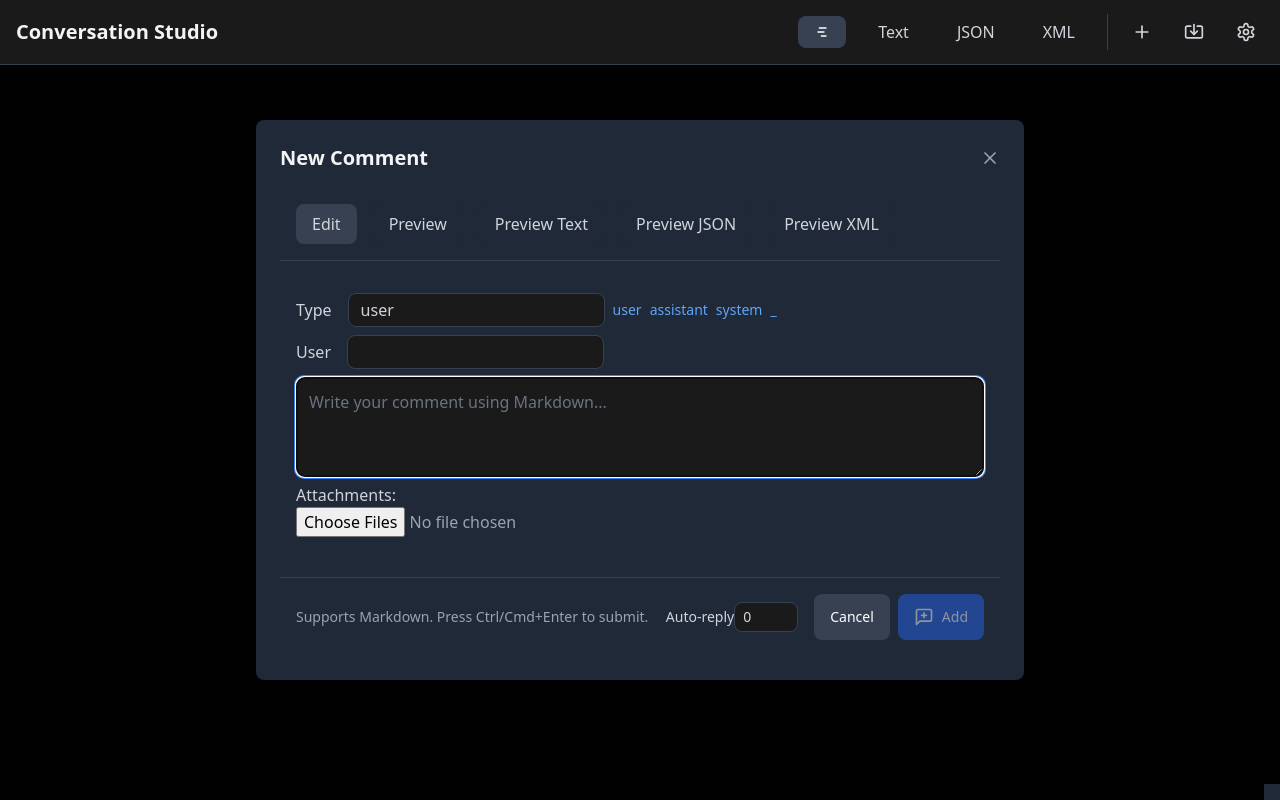
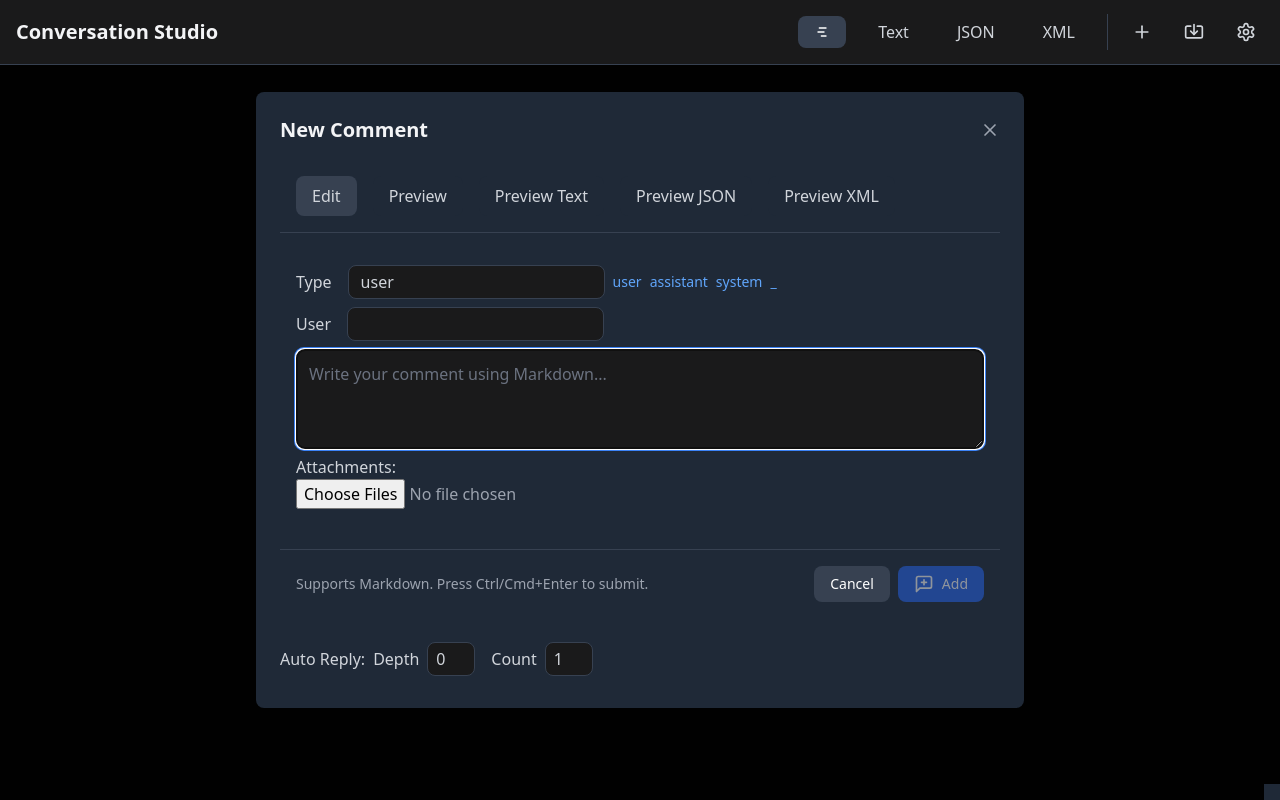
Before and after one commit to johnhenry/conversation-studio, a React (Vite) app: page / in a window 1280 px wide. Both pictures are taken after a click on the button 1142 px from the left and 32 px from the top of the page. Built offline with nearby package versions, Linux system fonts and the light colour scheme.

Commit message:
Fix multiple generation

```diff
--- a/src/App.tsx
+++ b/src/App.tsx
@@ -190,6 +190,17 @@ function App() {
     return `${timestamp}-${uuid}`;
   }, []);
 
+  const [futureComments, setFutureComments] = useState<ADD_COMMENT_PROPS[]>([]);
+
+  useEffect(() => {
+    if (comments.length && futureComments.length) {
+      for (const comment of futureComments) {
+        generateComment(comment);
+      }
+      setFutureComments([]);
+    }
+  }, [comments, futureComments]);
+
   const addComment = useCallback(
     ({
       content,
@@ -197,6 +208,7 @@ function App() {
       parentId,
       commentType,
       autoReply,
+      autoReplyCount = 1,
     }: ADD_COMMENT_PROPS) => {
       const newId = generateUniqueId();
       const comment: Comment = {
@@ -212,6 +224,19 @@ function App() {
       };
 
       setComments((prevComments) => {
+        if (autoReply && autoReply > 0) {
+          const fc: ADD_COMMENT_PROPS[] = [];
+          for (let i = 0; i < autoReplyCount; i++) {
+            fc.push({
+              content: "",
+              parentId: newId,
+              commentType: "assistant",
+              userId,
+              autoReply: autoReply - 1,
+            });
+          }
+          setFutureComments((prev) => [...prev, ...fc]);
+        }
         if (parentId) {
           return findAndAddReply(prevComments, parentId, comment);
         }
@@ -231,15 +256,6 @@ function App() {
       // If in chat mode, update the focus to the new comment
       if (chatFocustId) {
         setChatFocustId(newId);
-      }
-      if (autoReply && autoReply > 0) {
-        generateComment({
-          content: "",
-          parentId: newId,
-          commentType: "assistant",
-          userId,
-          autoReply: autoReply - 1,
-        });
       }
       // Focus after a short delay to ensure the component is mounted
       requestAnimationFrame(() => {
@@ -279,9 +295,6 @@ function App() {
       userId,
       autoReply,
     }: ADD_COMMENT_PROPS) => {
-      if (!comments.length) {
-        return; // Early return if no comments found
-      }
       if (!parentId) {
         throw new Error("Generated comment must have a parent");
       }
@@ -741,9 +754,6 @@ function App() {
   );
 
   useEffect(() => {
-    const storedUserId = localStorage.getItem("userId");
-    if (storedUserId) setUserId(storedUserId);
-
     if (appConfig.general.storeLocally) {
       const storedComments = localStorage.getItem("comments");
       if (storedComments) {
@@ -762,9 +772,6 @@ function App() {
 
   useEffect(() => {
     if (!isInitialized) return;
-
-    localStorage.setItem("userId", userId);
-
     if (appConfig.general.storeLocally) {
       const commentsToStore = comments.map((comment) =>
         stripUIProperties(comment)
--- a/src/components/CommentEditor.tsx
+++ b/src/components/CommentEditor.tsx
@@ -15,6 +15,7 @@ interface CommentEditorProps {
     attachments?: Attachment[];
     userId?: string;
     autoReply?: number;
+    autoReplyCount?: number;
   }) => void;
   userId: string;
   setUserId: React.Dispatch<React.SetStateAction<string>>;
@@ -60,6 +61,7 @@ const CommentEditor: React.FC<CommentEditorProps> = ({
   const [commentType, setCommentType] = useState(DEFAULT_COMMENT_TYPE);
   const editorRef = useRef<HTMLTextAreaElement>(null);
   const [autoReply, setAutoReply] = useState(autoGenerate ? 1 : 0);
+  const [autoReplyCount, setAutoReplyCount] = useState(1);
   const [previewChatFocusId, setPreviewChatFocusId] = useState("");
 
   // Focus the editor when it becomes visible
@@ -123,6 +125,7 @@ const CommentEditor: React.FC<CommentEditorProps> = ({
       parentId,
       commentType,
       autoReply,
+      autoReplyCount,
     });
     handleClose();
   };
@@ -454,16 +457,6 @@ const CommentEditor: React.FC<CommentEditorProps> = ({
           <div className="flex justify-between items-center text-sm text-gray-400 p-4 border-t border-gray-700">
             <span>Supports Markdown. Press Ctrl/Cmd+Enter to submit.</span>
             <div className="flex gap-2">
-              <label className="flex items-center space-x-2 p-2 rounded-lg text-gray-300 hover:bg-gray-700 hover:text-white transition-colors cursor-pointer">
-                Auto-reply
-                <input
-                  type="number"
-                  onChange={(e) => setAutoReply(e.target.valueAsNumber)}
-                  defaultValue={autoReply}
-                  min="0"
-                  className="w-16 px-2 py-1 bg-[#1A1A1B] border border-gray-700 text-gray-300 rounded-lg focus:ring-2 focus:ring-blue-500 focus:border-transparent"
-                />
-              </label>
               <button
                 type="button"
                 onClick={handleClose}
@@ -509,6 +502,30 @@ const CommentEditor: React.FC<CommentEditorProps> = ({
               )}
             </div>
           </div>
+          <div className="flex items-center">
+            Auto Reply:
+            <label className="flex items-center space-x-2 p-2 rounded-lg text-gray-300 hover:bg-gray-700 hover:text-white transition-colors cursor-pointer gap-2">
+              Depth{" "}
+              <input
+                type="number"
+                onChange={(e) => setAutoReply(e.target.valueAsNumber)}
+                defaultValue={autoReply}
+                min="0"
+                className="w-12 px-2 py-1 bg-[#1A1A1B] border border-gray-700 text-gray-300 rounded-lg focus:ring-2 focus:ring-blue-500 focus:border-transparent"
+              />
+            </label>
+            <label className="flex items-center space-x-2 p-2 rounded-lg text-gray-300 hover:bg-gray-700 hover:text-white transition-colors cursor-pointer gap-2">
+              Count{" "}
+              <input
+                type="number"
+                onChange={(e) => setAutoReplyCount(e.target.valueAsNumber)}
+                defaultValue={autoReplyCount}
+                disabled={autoReply < 1}
+                min="1"
+                className="w-12 px-2 py-1 bg-[#1A1A1B] border border-gray-700 text-gray-300 rounded-lg focus:ring-2 focus:ring-blue-500 focus:border-transparent"
+              />
+            </label>
+          </div>
         </form>
       </div>
     </div>
--- a/src/types.ts
+++ b/src/types.ts
@@ -103,4 +103,5 @@ export interface ADD_COMMENT_PROPS {
   commentType: string;
   userId?: string;
   autoReply?: number;
+  autoReplyCount?: number;
 }
```
